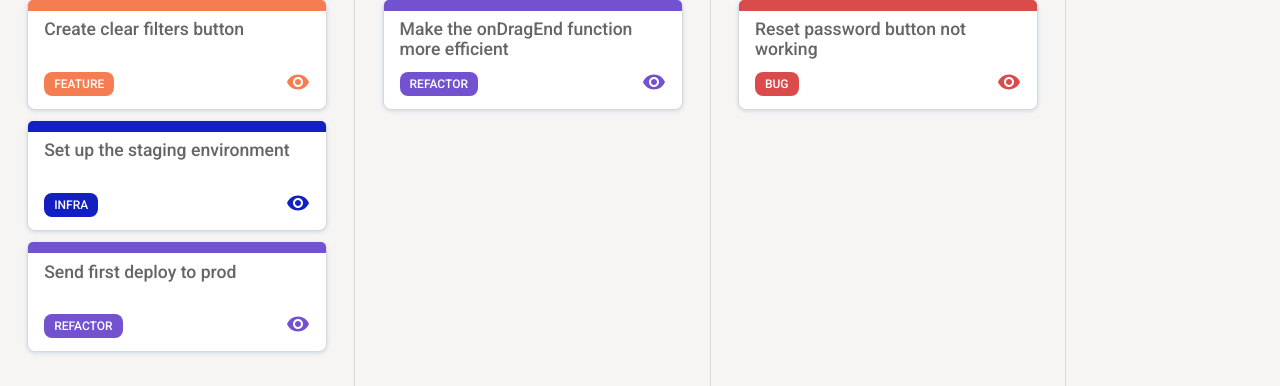
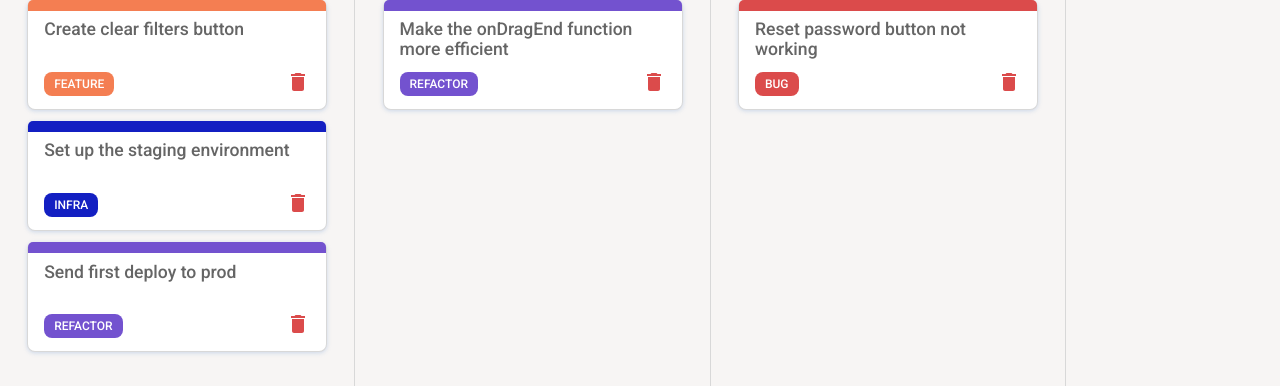
Before and after one commit to ponqueli/kanban-board, a React (Create React App) app: page / in a window 1280 px wide. Shown: the part 239-625 px from the top of the page. Built offline with nearby package versions, Linux system fonts and the light colour scheme.

Commit message:
feat: adding delete button

```diff
--- a/src/components/Card/index.jsx
+++ b/src/components/Card/index.jsx
@@ -7,14 +7,14 @@ import { Draggable } from 'react-beautiful-dnd';
 import { useModal } from '../../hooks/useModal';
 import { getCategoryBackgroundColor } from '../../helpers/helpers';
 import { ThemeContext } from 'styled-components';
-import { MdRemoveRedEye } from 'react-icons/md';
+import { MdDelete } from 'react-icons/md';
 import {
   Container,
   CardBorder,
   CardBottom,
   CategoryCard,
   Label,
-  ViewOrEditButton,
+  DeleteButton,
 } from './styles';
 
 
@@ -34,6 +34,7 @@ export default function Card({ task, index }) {
     <Draggable draggableId={task.id} index={index}>
      {(provided, snapshot) => (
         <Container
+          onClick={() => toggleModalVisibility(task)}
           ref={provided.innerRef}
           {...provided.draggableProps}
           {...provided.dragHandleProps}
@@ -49,13 +50,12 @@ export default function Card({ task, index }) {
               <p>{task.category}</p>
             </CategoryCard>
 
-            <ViewOrEditButton color={color}>
-              <MdRemoveRedEye
+            <DeleteButton>
+              <MdDelete
                 size={24}
                 className="onHover"
-                onClick={() => toggleModalVisibility(task)}
               />
-            </ViewOrEditButton>
+            </DeleteButton>
           </CardBottom>
         </Container>
      )}
--- a/src/components/Card/styles.js
+++ b/src/components/Card/styles.js
@@ -77,12 +77,12 @@ export const CardBottom = styled.div`
   width: 100%;
 `;
 
-export const ViewOrEditButton = styled.div`
+export const DeleteButton = styled.div`
   svg {
     transition: filter 0.2s;
     transition: transform 0.2s;
     border-bottom: transparent;
-    color: ${({ color }) => color};
+    color: ${({theme}) => theme.colors.bug};
 
     &:hover {
       filter: brightness(0.9);
```
